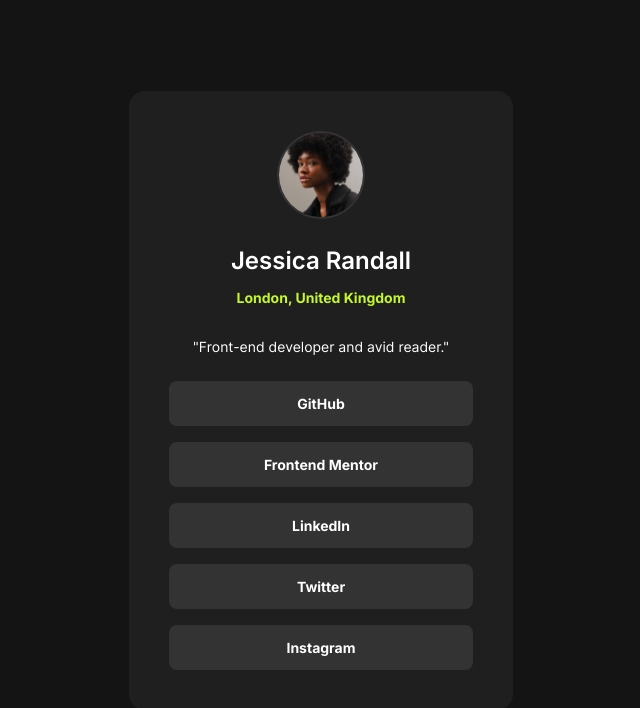
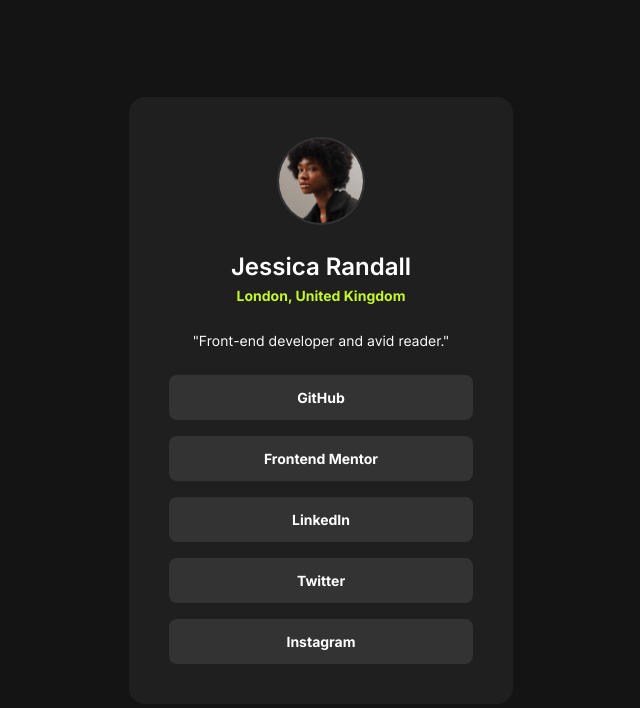
Before and after one commit to ItsDevJon/fm-social-links-profile, a website: page index.html in a window 1280 px wide. Shown: the whole page, without its empty margins (319-959 px from the left). Drawn offline with Linux system fonts and the light colour scheme.

Commit message:
refactor: improve layout structure and spacing for profile card
- Changed user info container from flexbox to grid layout with reduced gap
- Moved quote text outside of user info section for better semantic structure
- Removed redundant margin-top styling

```diff
--- a/index.html
+++ b/index.html
@@ -31,7 +31,7 @@
                 class="w-22 h-22 m-auto rounded-full border-2 border-(--slp-color-grey-700)"
             />
 
-            <div class="flex flex-col gap-2 text-(--slp-color-white) text-center">
+            <div class="grid gap-1 text-(--slp-color-white) text-center">
                 <h1 class="slp-text-preset-1 text-center">
                     Jessica Randall
                 </h1>
@@ -39,11 +39,11 @@
                 <p class="slp-text-preset-2-bold text-(--slp-color-green) text-center">
                     London, United Kingdom
                 </p>
+            </div>
 
-                <p class="slp-text-preset-2 text-center mt-5">
-                    "Front-end developer and avid reader."
-                </p>
-            </div>
+            <p class="slp-text-preset-2 text-(--slp-color-white) text-center">
+                "Front-end developer and avid reader."
+            </p>
 
             <div class="flex flex-col grow-1 gap-4 text-(--slp-color-white)">
                 <a href="#" class="slp-text-preset-2-bold text-center p-3 rounded-lg bg-(--slp-color-grey-700) hover:bg-(--slp-color-green) hover:text-(--slp-color-grey-900) ease-in duration-200">GitHub</a>
```
